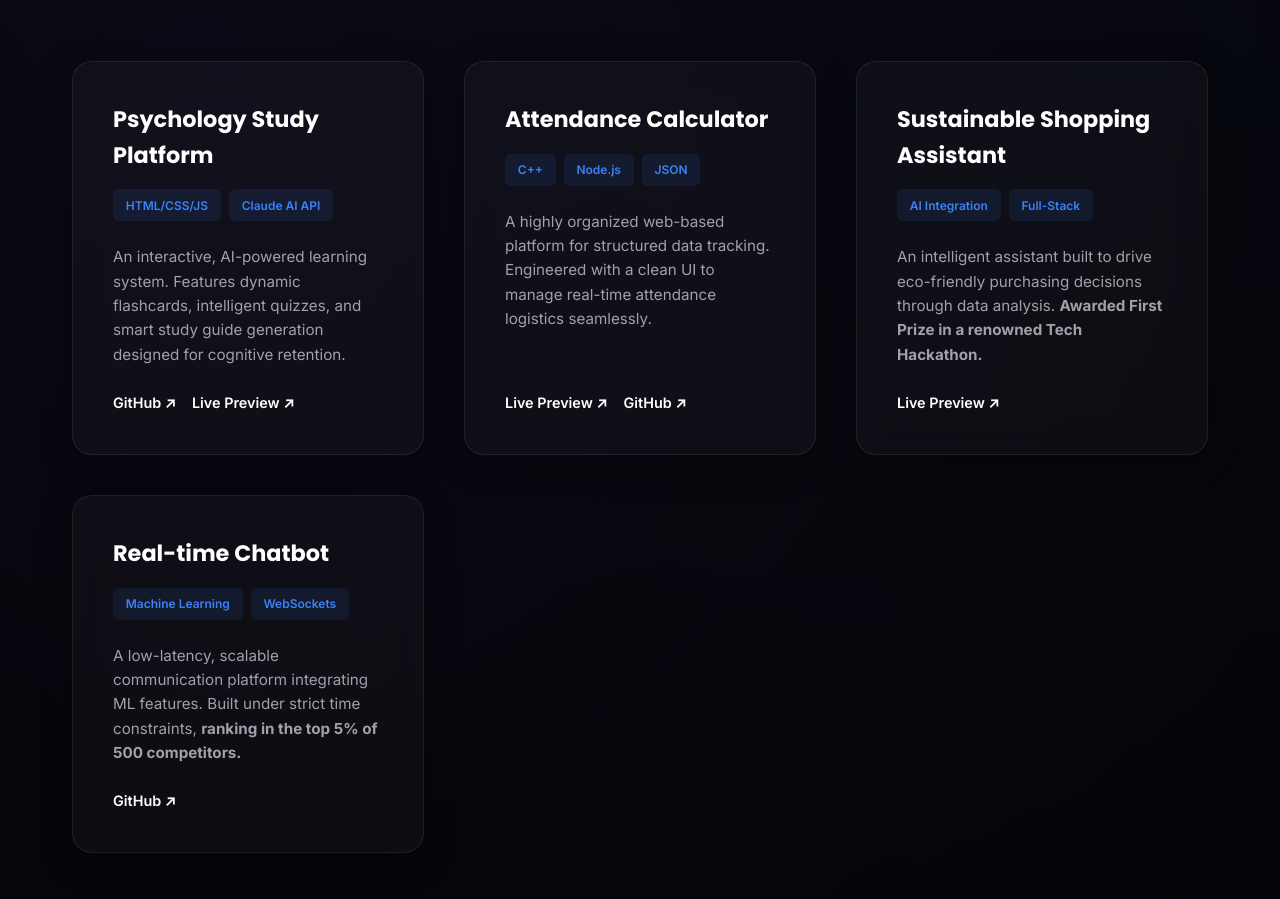
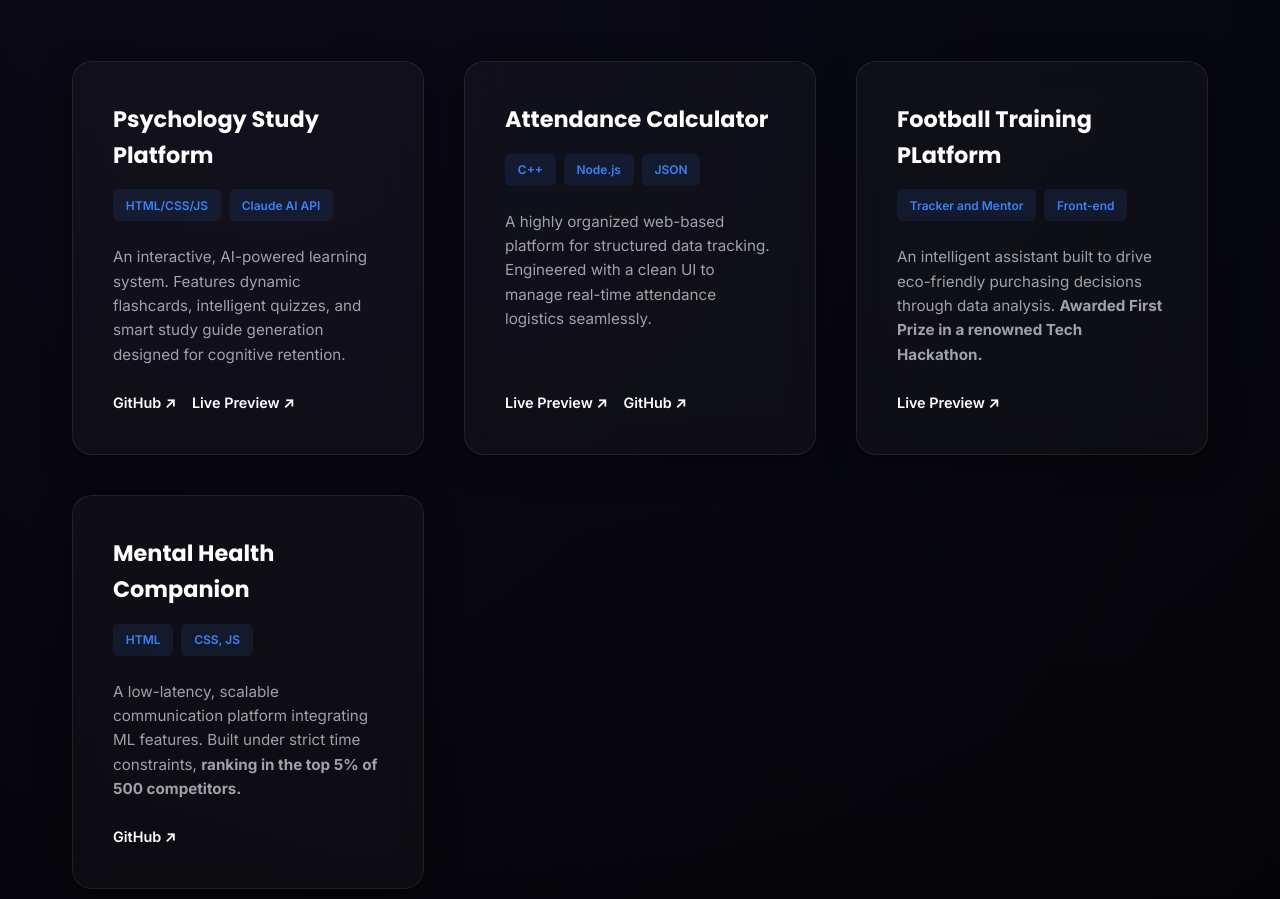
Before and after one commit to chillingbing648-sketch/Portfolio, a plain HTML site: page index.html in a window 1280 px wide. Shown: the part 2825-3724 px from the top of the page. Drawn offline with Linux system fonts and the light colour scheme.

Commit message:
Updated Projects

```diff
--- a/index.html
+++ b/index.html
@@ -818,28 +818,28 @@
 
                 <div class="glass-panel project-card reveal">
                     <div class="project-content">
-                        <h3 class="project-title">Sustainable Shopping Assistant </h3>
+                        <h3 class="project-title">Football Training PLatform </h3>
                         <div class="project-tech">
-                            <span class="tech-badge">AI Integration</span>
-                            <span class="tech-badge">Full-Stack</span>
+                            <span class="tech-badge">Tracker and Mentor</span>
+                            <span class="tech-badge">Front-end</span>
                         </div>
                         <p class="project-desc">An intelligent assistant built to drive eco-friendly purchasing decisions through data analysis. <strong>Awarded First Prize in a renowned Tech Hackathon.</strong></p>
                         <div class="project-links">
-                            <a href="https://chillingbing648-sketch.github.io/MENSWARE/" target="_blank" class="project-link">Live Preview ↗</a>
+                            <a href="https://chillingbing648-sketch.github.io/BenchWarmers/" target="_blank" class="project-link">Live Preview ↗</a>
                         </div>
                     </div>
                 </div>
 
                 <div class="glass-panel project-card reveal">
                     <div class="project-content">
-                        <h3 class="project-title">Real-time Chatbot</h3>
+                        <h3 class="project-title">Mental Health Companion</h3>
                         <div class="project-tech">
-                            <span class="tech-badge">Machine Learning</span>
-                            <span class="tech-badge">WebSockets</span>
+                            <span class="tech-badge">HTML</span>
+                            <span class="tech-badge">CSS, JS </span>
                         </div>
                         <p class="project-desc">A low-latency, scalable communication platform integrating ML features. Built under strict time constraints, <strong>ranking in the top 5% of 500 competitors. </strong></p>
                         <div class="project-links">
-                            <a href="#" class="project-link">GitHub ↗</a>
+                            <a href="https://chillingbing648-sketch.github.io/WALL-E/" class="project-link">GitHub ↗</a>
                         </div>
                     </div>
                 </div>
```
